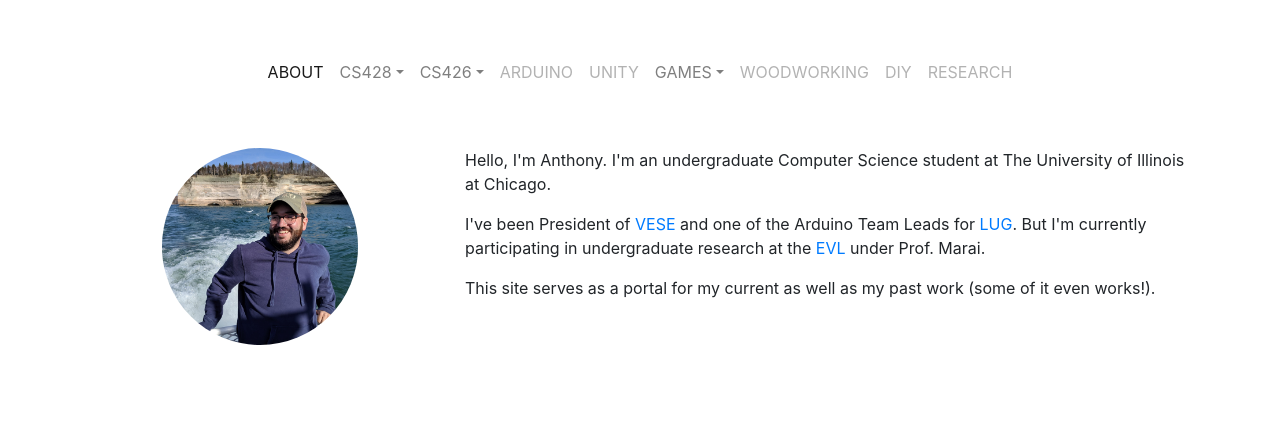
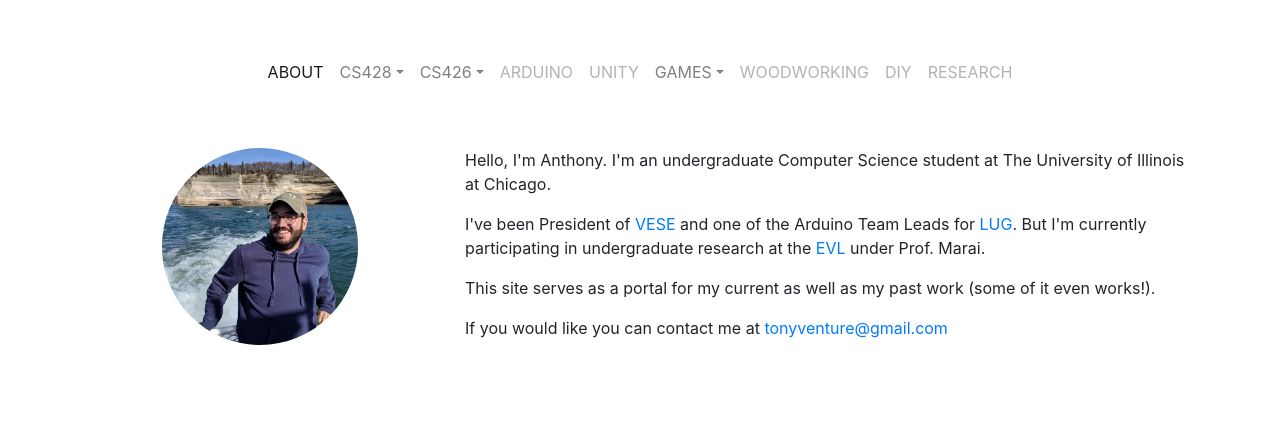
Before and after one commit to AnthonyVenturella/Website-3.0.0, a plain HTML site: page index.html in a window 1280 px wide. Shown: the part 250-698 px from the top of the page. Drawn offline with nearby package versions, Linux system fonts and the light colour scheme.

Commit message:
added e-mail link

```diff
--- a/index.html
+++ b/index.html
@@ -104,6 +104,7 @@
                 <p> Hello, I'm Anthony. I'm an undergraduate Computer Science student at The University of Illinois at Chicago.</p>
                 <p>I've been President of <a target="_blank" href="https://vese.students.uic.edu/">VESE</a> and one of the Arduino Team Leads for <a target="_blank" href="https://lug.cs.uic.edu/contactUs.html">LUG</a>. But I'm currently participating in undergraduate research at the <a target="_blank" href="https://www.evl.uic.edu/">EVL</a> under Prof. Marai.</p>
                 <p>This site serves as a portal for my current as well as my past work (some of it even works!).</p>
+                <p>If you would like you can contact me at <a href="mailto: tonyventure@gmail.com" target="_blank">tonyventure@gmail.com</a></p>
             </div>
     </div>
 </div>
@@ -118,6 +119,10 @@
                 <a class="btn btn-social-icon btn-linkedin" href="https://www.linkedin.com/in/anthonyventurella/" target="_blank">
                     <span class="fa fa-linkedin"></span>
                 </a>
+                <!-- email link dont work well -->
+                <!-- <a class="btn btn-social-icon btn-envelope" href="mailto: tonyventure@gmail.com" target="_blank">
+                    <span class="fa fa-envelope"></span>
+                </a> -->
                 <a class="btn btn-social-icon btn-file" href="files/Anthony_Venturella_Resume_2020.pdf" target="_blank">
                     <span class="fa fa-file"></span>
                 </a>
```
